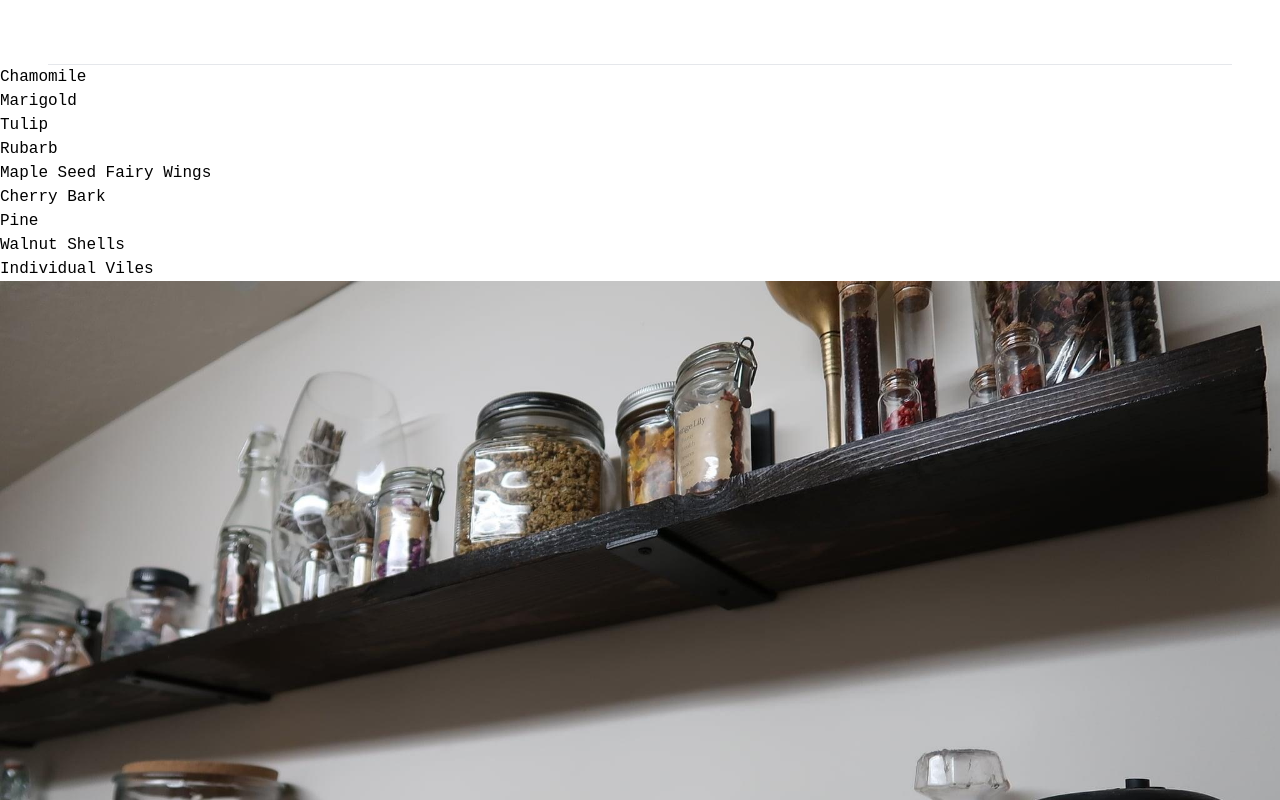
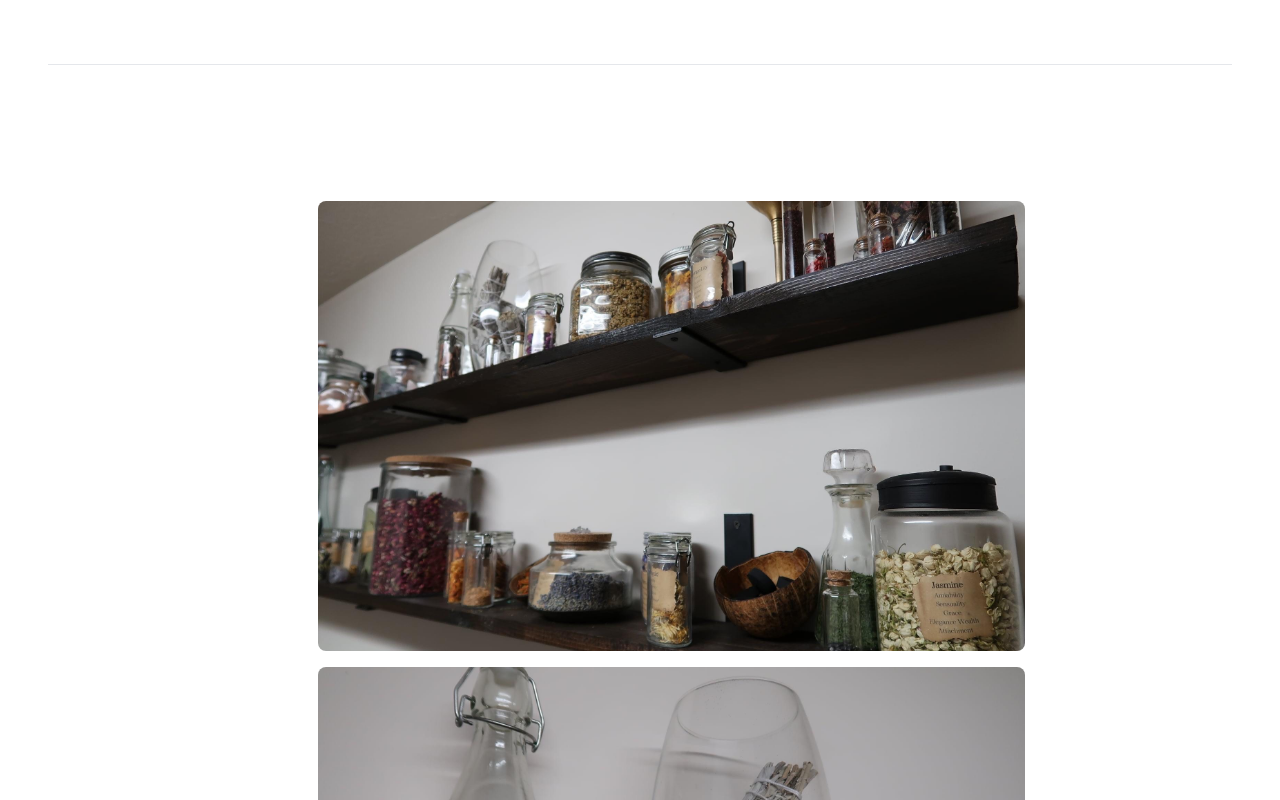
Before and after one commit to maxh1231/charredrose-apothecary, a React (Create React App) app in the folder client/: page /products/viles in a window 1280 px wide. Shown: the top 800 px of the page. Built offline with nearby package versions, Linux system fonts and the light colour scheme; a web font is replaced by a local one; what apollo-upload-client would draw is missing.

Commit message:
Viles basic styles

```diff
--- a/client/src/Pages/Viles.js
+++ b/client/src/Pages/Viles.js
@@ -3,31 +3,31 @@ import viles2 from '../assets/individual-viles2.JPG'
 
 const Viles = () => {
     return (
-        <div>
+        <div className="flex flex-row justify-center items-center text-white">
             <div>
-                <p>Chamomile</p>
-                <p>Marigold</p>
-                <p>Tulip</p>
-                <p>Rubarb</p>
-                <p>Maple Seed Fairy Wings</p>
-                <p>Cherry Bark</p>
-                <p>Pine</p>
-                <p>Walnut Shells</p>
+                <p className="text-xl py-4 px-12 text-center underline underline-offset-8">Chamomile</p>
+                <p className="text-xl py-4 px-12 text-center underline underline-offset-8">Marigold</p>
+                <p className="text-xl py-4 px-12 text-center underline underline-offset-8">Tulip</p>
+                <p className="text-xl py-4 px-12 text-center underline underline-offset-8">Rubarb</p>
+                <p className="text-xl py-4 px-12 text-center underline underline-offset-8">Maple Seed Fairy Wings</p>
+                <p className="text-xl py-4 px-12 text-center underline underline-offset-8">Cherry Bark</p>
+                <p className="text-xl py-4 px-12 text-center underline underline-offset-8">Pine</p>
+                <p className="text-xl py-4 px-12 text-center underline underline-offset-8">Walnut Shells</p>
             </div>
             <div>
-                <h2>Individual Viles</h2>
-                <img src={viles1} alt="individual viles"></img>
-                <img src={viles2} alt="individual viles"></img>
+                <h2 className="text-4xl font-bold text-center my-12">Individual Viles</h2>
+                <img src={viles1} alt="individual viles" className="w-[800px] h-[450px] object-cover rounded-lg my-4"></img>
+                <img src={viles2} alt="individual viles" className="w-[800px] h-[450px] object-cover rounded-lg my-4"></img>
             </div>
             <div>
-                <p>Lemon</p>
-                <p>Orange Peel</p>
-                <p>Pomegranate Seed</p>
-                <p>Pomegranate Peel</p>
-                <p>Lavendar</p>
-                <p>Cherry Bay</p>
-                <p>Rose Petals</p>
-                <p>Hibiscus</p>
+                <p className="text-xl py-4 px-12 text-center underline underline-offset-8">Lemon</p>
+                <p className="text-xl py-4 px-12 text-center underline underline-offset-8">Orange Peel</p>
+                <p className="text-xl py-4 px-12 text-center underline underline-offset-8">Pomegranate Seed</p>
+                <p className="text-xl py-4 px-12 text-center underline underline-offset-8">Pomegranate Peel</p>
+                <p className="text-xl py-4 px-12 text-center underline underline-offset-8">Lavendar</p>
+                <p className="text-xl py-4 px-12 text-center underline underline-offset-8">Cherry Bay</p>
+                <p className="text-xl py-4 px-12 text-center underline underline-offset-8">Rose Petals</p>
+                <p className="text-xl py-4 px-12 text-center underline underline-offset-8">Hibiscus</p>
             </div>
         </div>
     )
```
